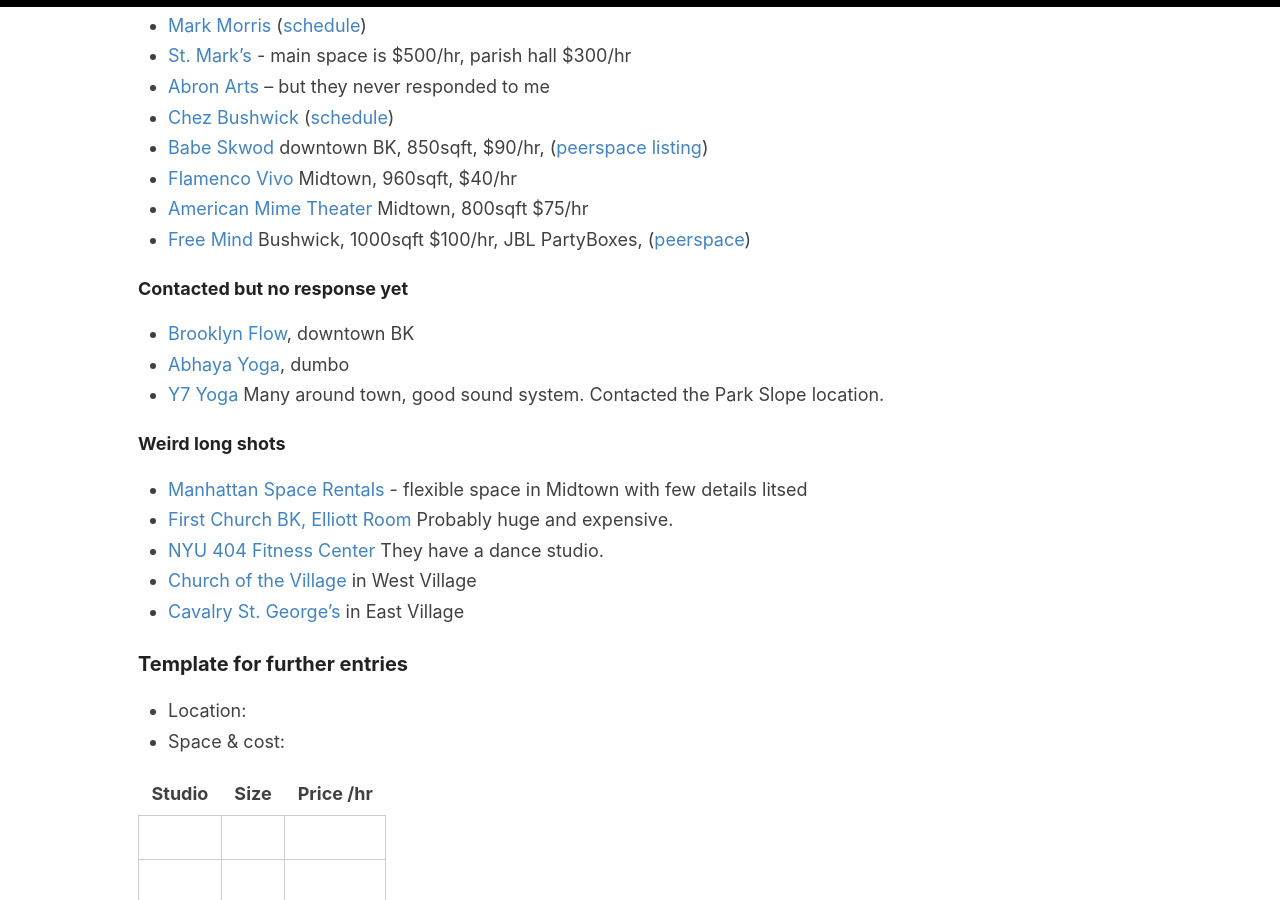
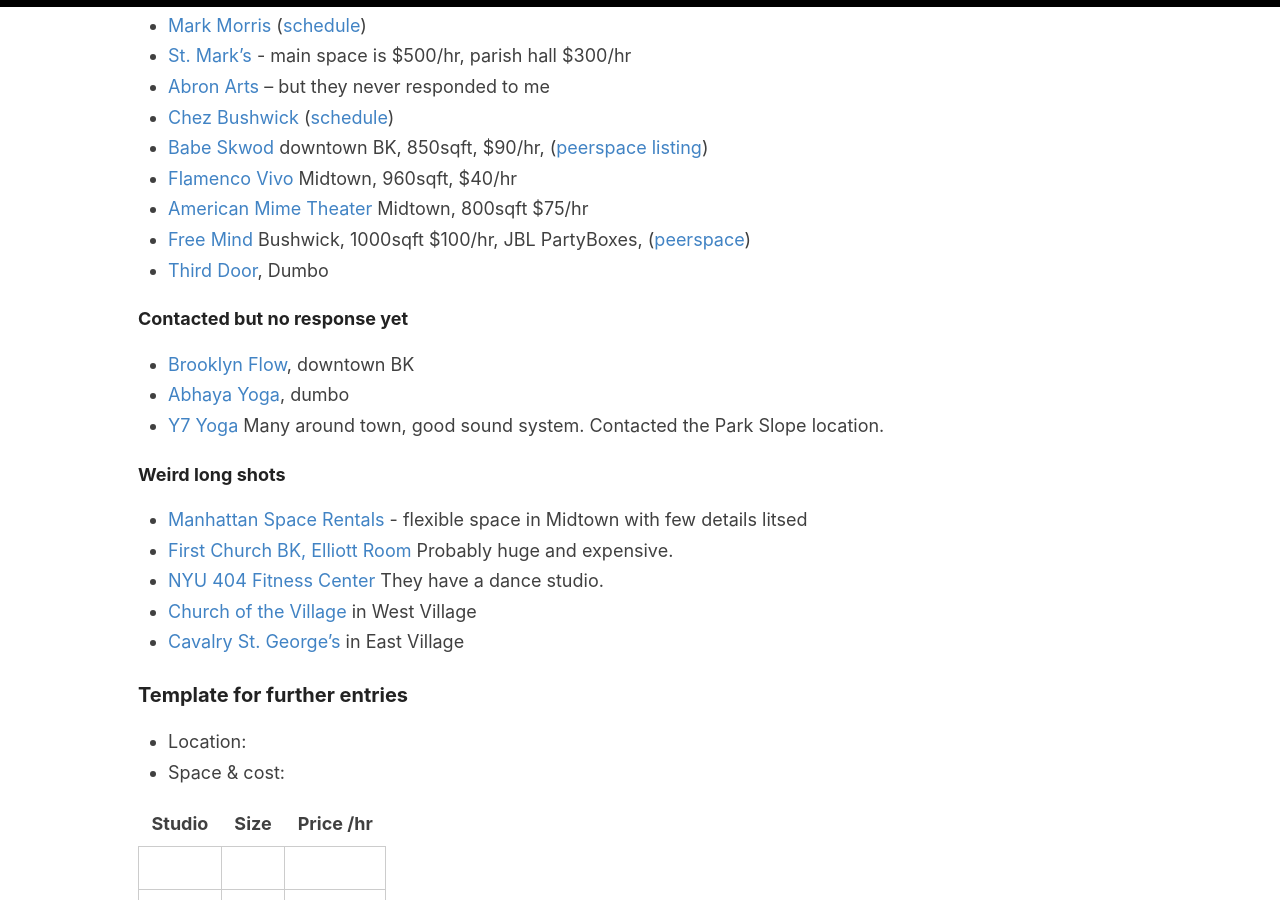
Before and after one commit to helgridly/dance, a Jekyll site: the page built from _pages/spaces.md, in a window 1280 px wide and 900 px high, scrolled down 4079 px. Built offline with Jekyll 4.4.1, drawn with Linux system fonts in a browser that asks for light colours.

Commit message:
add 3rd door

```diff
--- a/_pages/spaces.md
+++ b/_pages/spaces.md
@@ -130,6 +130,7 @@ This place is clearly one guy's passion project and he's really interested in bu
 * [Flamenco Vivo](https://flamenco-vivo.org/studios/#toggle-id-3) Midtown, 960sqft, $40/hr
 * [American Mime Theater](https://americanmimetheatre.org/rentals) Midtown, 800sqft $75/hr
 * [Free Mind](https://www.freemindthestudio.com/rent-the-space) Bushwick, 1000sqft $100/hr, JBL PartyBoxes, ([peerspace](https://www.peerspace.com/pages/listings/667d82fe643da4d3ae160dfc#type=media))
+* [Third Door](https://www.thirddoorbrooklyn.com/), Dumbo
 
 #### Contacted but no response yet
 
```
